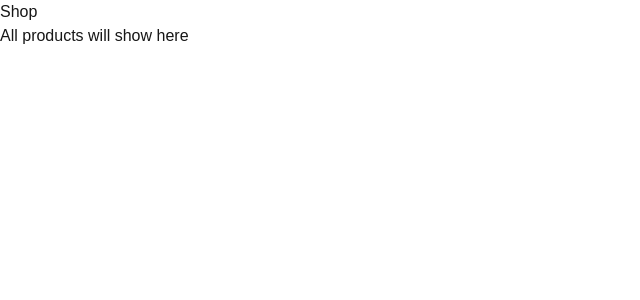
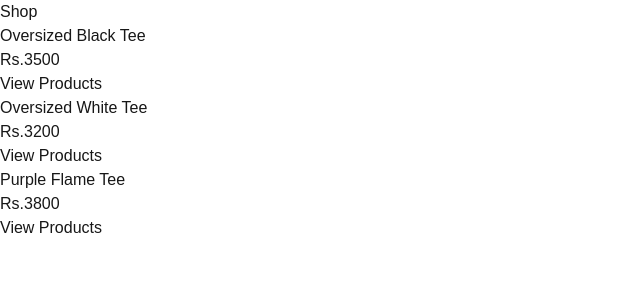
Before and after one commit to MadukaMalshan/DripCulture.lk, a Next.js app: page /shop in a window 1280 px wide. Shown: the top 300 px of the page, without its empty margins (0-640 px from the left). Built offline with nearby package versions, Linux system fonts and the light colour scheme.

Commit message:
Create shop page

```diff
--- a/app/shop/page.tsx
+++ b/app/shop/page.tsx
@@ -1,8 +1,23 @@
-export default function page() {
+import Link from "next/link"
+import { products } from "../data/product"
+
+export default function ShopPage() {
   return (
     <main>
         <h1>Shop</h1>
-        <p>All products will show here</p>
+
+        <ul>
+          {products.map((product)=>(
+            <li key={product.id}>
+              <h3>{product.name}</h3>
+              <p>Rs.{product.price}</p>
+
+              <Link href={``}>
+              View Products
+              </Link>
+            </li>
+          ))}
+        </ul>
     </main>
   )
 }
```
